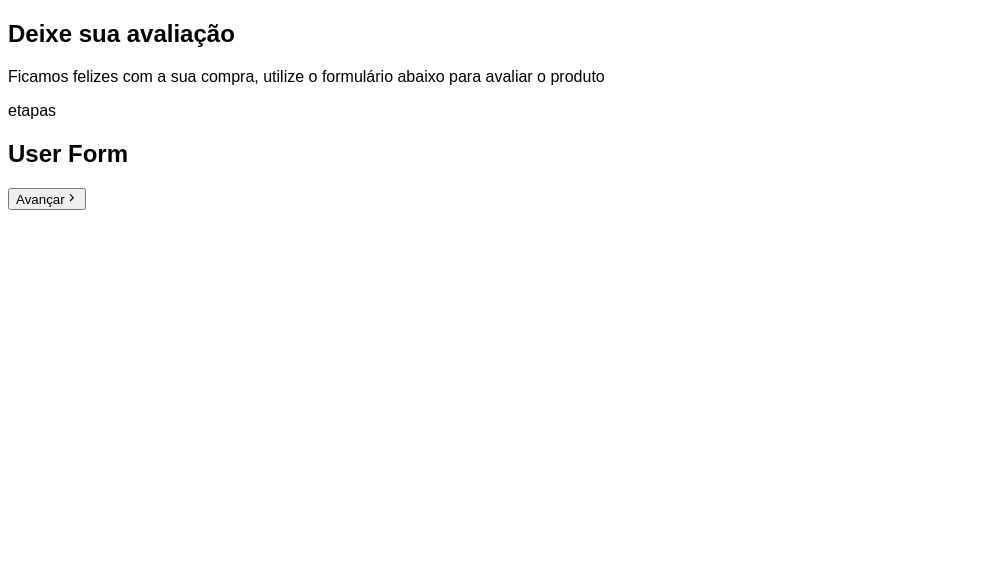
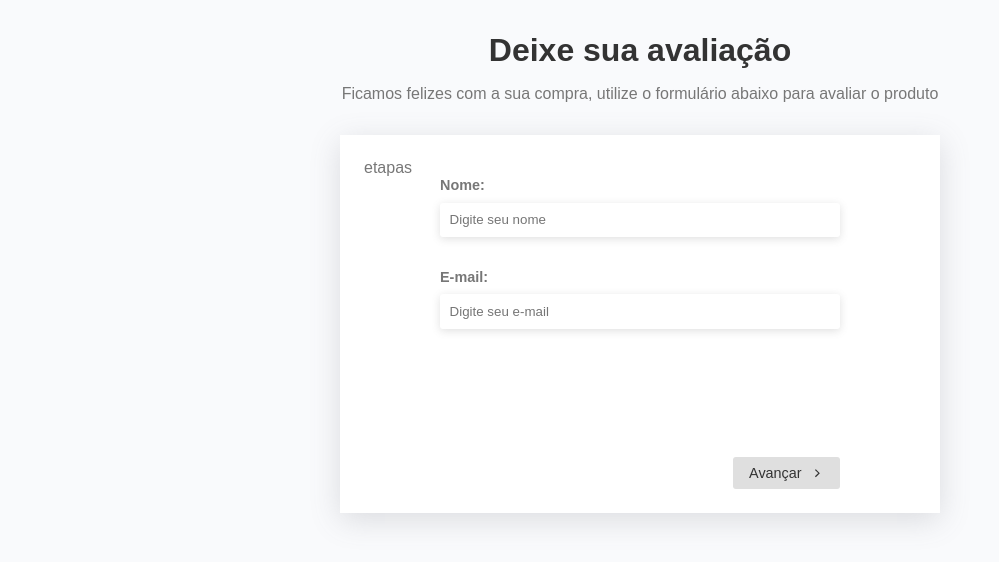
Before and after one commit to Luan0Avila/Multistep-Form-com-React, a React (Vite) app: page / in a window 1280 px wide. Shown: the top 562 px of the page, without its empty margins (0-999 px from the left). Built offline with nearby package versions, Linux system fonts and the light colour scheme.

Commit message:
estilizando o projeto

```diff
--- a/src/App.css
+++ b/src/App.css
@@ -0,0 +1,78 @@
+.app {
+    padding: 2rem;
+}
+
+.header {
+    text-align: center;
+    margin-bottom: 2rem;
+}
+
+.header h2 {
+    font-size: 2rem;
+    margin-bottom: 1rem;
+}
+
+.form-container {
+    max-width: 600px;
+    margin: 0 auto;
+    background-color: #fff;
+    padding: 1.5rem;
+    box-shadow: rgba(100, 100, 111, .2) 0px 7px 29px 0px;
+}
+
+.form-container form {
+    max-width: 400px;
+    margin: 0 auto;
+}
+
+.inputs-container {
+    min-height: 280px;
+}
+
+.form-control {
+    display: flex;
+    flex-direction: column;
+    gap: .6rem;
+    margin-bottom: 2rem;
+}
+
+label {
+    font-weight: bold;
+    color: #777;
+    font-size: 0.9rem;
+}
+
+input,
+textarea {
+    padding: .6rem;
+    border: none;
+    border-radius: 3px;
+    box-shadow: rgba(99,99,99,0.2) 0px 2px 8px 0px;
+}
+
+textarea {
+    height: 120px;
+}
+
+.actions {
+    display: flex;
+    justify-content: flex-end;
+    gap: 1rem;
+}
+
+.actions button {
+    font-size: .9rem;
+    padding: 0.5rem 1rem;
+    display: flex;
+    gap: 0.5rem;
+    align-items: center;
+    border-radius: 3px;
+    background-color: #dfdfdf;
+    cursor: pointer;
+    border: none;
+    transition: 0.3s;
+}
+
+.actions button:hover {
+    background-color: #cfcfcf;
+}
--- a/src/components/UserForm.jsx
+++ b/src/components/UserForm.jsx
@@ -3,7 +3,14 @@
 const UserForm = () => {
   return (
     <div>
-        <h2>User Form</h2>
+        <div className='form-control'>
+          <label htmlFor="name">Nome:</label>
+          <input type="text" name='text' id='name' placeholder='Digite seu nome' required/>
+        </div>
+                <div className='form-control'>
+          <label htmlFor="name">E-mail:</label>
+          <input type="email" name='email' id='email' placeholder='Digite seu e-mail' required />
+        </div>
     </div>
   )
 }
--- a/src/index.css
+++ b/src/index.css
@@ -1,3 +1,15 @@
 * {
   font-family: Barlow, sans-serif;
+  padding: 0;
+  margin: 0;
+  box-sizing: border-box;
+  color: #333;
 }
+
+p {
+  color: #777;
+}
+
+body {
+  background-color: #f9fafc;
+}
```
